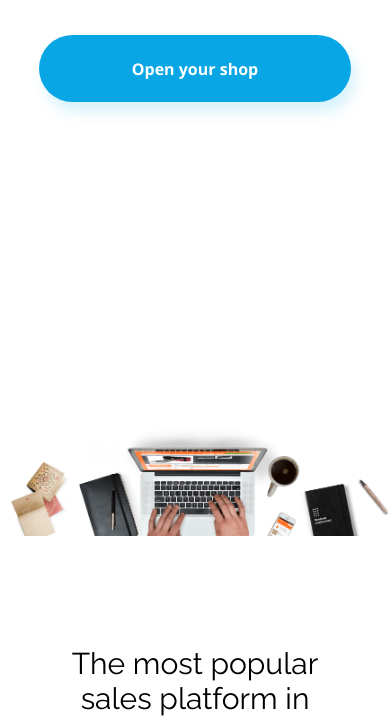
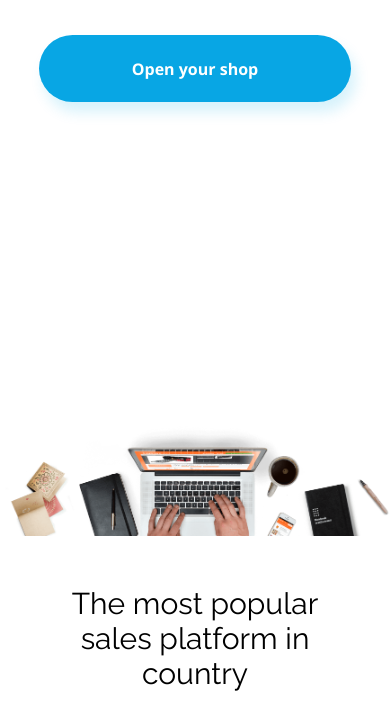
Before and after one commit to Kindziolek/BestShop, a website: page index.html in a window 390 px wide. Shown: the part 308-1030 px from the top of the page. Drawn offline with nearby package versions, Linux system fonts and the light colour scheme.

Commit message:
Poprawa marginesów Statystyki

```diff
--- a/elements/_benefits.scss
+++ b/elements/_benefits.scss
@@ -4,6 +4,9 @@
     width: 100vw;
     flex-direction: column;
     align-items: center;
+
+    @include mobile {
+        max-width: 100vw;
     }
 
     .benefits_box {
@@ -14,7 +17,15 @@
         border: 1px solid $color-border;
         border-radius: 5px;
         margin-top: 37px;
+
+        @include mobile {
+            height: 370px;
+            max-width: 80%;
         }
+    }
+}
+
+
 
 .benefits_box_small {
     width: 623px;
@@ -50,6 +61,10 @@
     flex-direction: column;
     margin-left: 35px;
     margin-right: 20px;
+
+    @include mobile {
+        justify-content: flex-end;
+    }
 }
 
 .benefit_first_photo {
@@ -62,7 +77,14 @@
     right: 110px;
     top: 51px;
 
+    @include mobile {
+        width: 100px;
+        height: 100px;
+        border-radius: 41px;
+        right: 304px;
+        top: 31px;
 
+    }
 }
 
 .benefit_first_photo::after {
@@ -77,6 +99,12 @@
     top: 110px;
     left: -144px;
 
+    @include mobile {
+        width: 193px;
+        height: 110px;
+        top: 50px;
+        left: -66px;
+    }
 }
 
 .benefit_second_photo {
@@ -146,6 +174,11 @@
     text-align: left;
     font-size: 36px;
     line-height: 42px;
+
+    @include mobile {
+        font-size: 30px;
+        line-height: 35px;
+    }
 }
 
 .headline_size_benefit_one {
@@ -179,6 +212,11 @@
     margin-bottom: 50px;
     width: 416px;
     height: 66px;
+
+    @include mobile {
+        font-size: 14px;
+        line-height: 19px;
+    }
 }
 
 .benefit_line {
@@ -187,6 +225,11 @@
     height: 0px;
     border: 2px solid;
     border-color: $color-redish;
+
+    @include mobile {
+        border: 0px solid;
+        width: 0px;
+    }
 }
 
 .second_line {
--- a/elements/_statistics.scss
+++ b/elements/_statistics.scss
@@ -3,11 +3,7 @@
     flex-direction: column;
     align-items: center;
     width: 100vw;
-
-    @include mobile {
-
-    }
-    }
+}
 
 
     .headline_statistics {
@@ -23,6 +19,7 @@
         @include mobile {
             font-size: 30px;
             line-height: 35px;
+            margin-top: 40px;
             margin-bottom: 40px;
             max-width: 80%;
             padding: 10px;
@@ -38,6 +35,7 @@
         @include mobile {
             align-items: center;
             flex-direction: column;
+            margin-bottom: 30px;
         }
     }
 
```
Also changed, not shown: css/main.css, 1 other file. Lines whose indentation alone changed are shown as unchanged.
